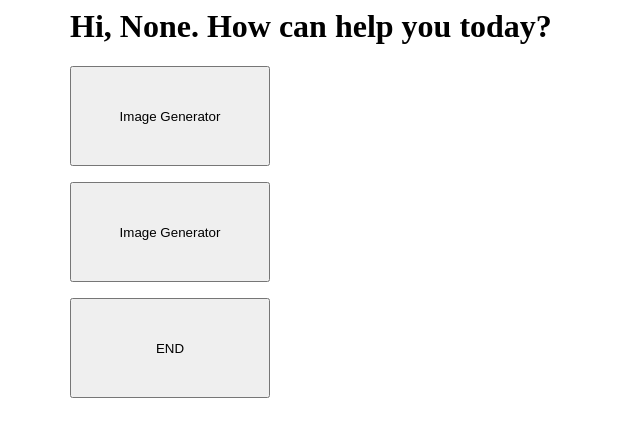
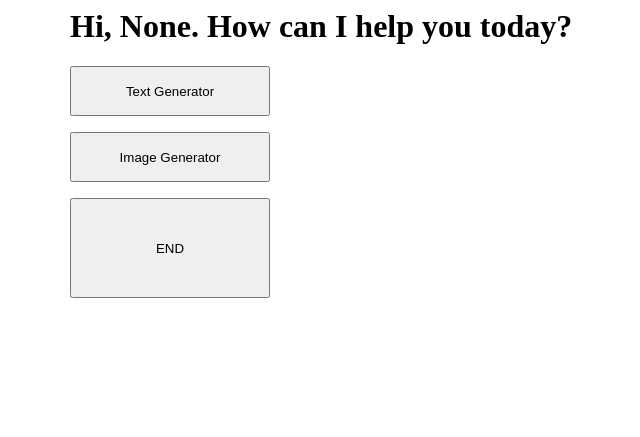
Before and after one commit to wuyanchen6/rpa-19Feb2024, a Flask app: page /main in a window 1280 px wide. Shown: the top 437 px of the page, without its empty margins (254-894 px from the left). Run offline with Flask 3, Linux system fonts and the light colour scheme.

Commit message:
Update main.html

```diff
--- a/templates/main.html
+++ b/templates/main.html
@@ -6,12 +6,12 @@
 </style>
 
 <div class="container">
-<h1>Hi, {{r}}. How can help you today?</h1>
-<form action="/image_gpt" method="post">
-    <input type = "submit" value="Image Generator" style="width:200px;height:100px;">
+<h1>Hi, {{r}}. How can I help you today?</h1>
+<form action="/text_gpt" method="post">
+    <input type = "submit" value="Text Generator" style="width:200px;height:50px;">
 </form>
-<form action="/image_gpt" method="post">
-    <input type = "submit" value="Image Generator" style="width:200px;height:100px;">
+    <form action="/image_gpt" method="post">
+    <input type = "submit" value="Image Generator" style="width:200px;height:50px;">
 </form>
 <form action="/end" method="post">
     <input type = "submit" value="END" style="width:200px;height:100px;">
```
